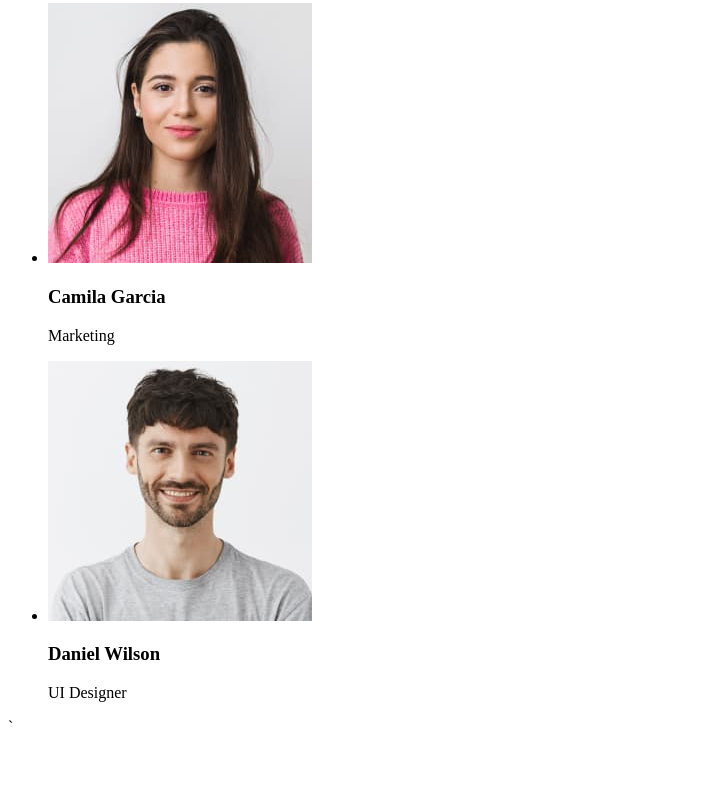
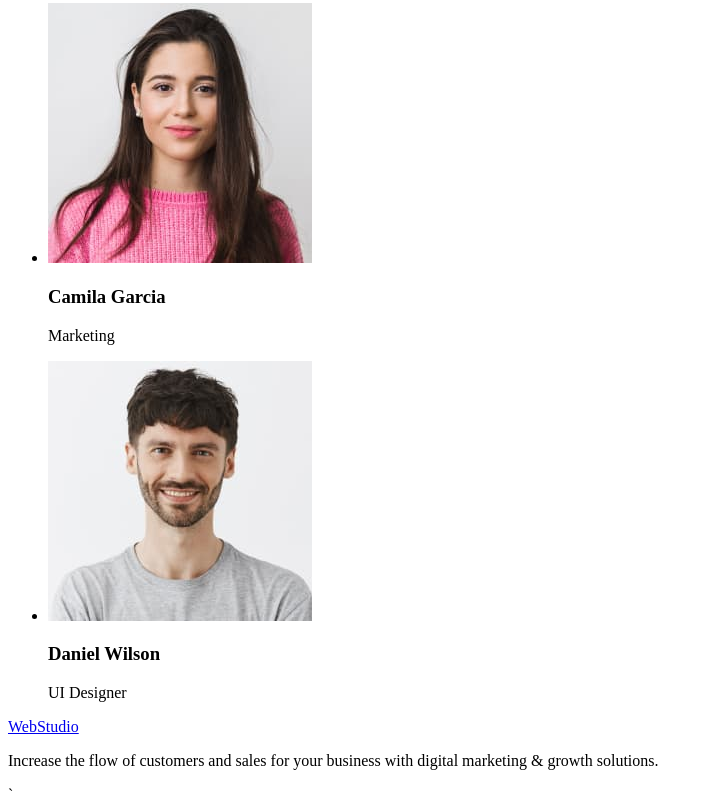
Before and after one commit to YuriyBeregovoy/goit-markup-hw-01, a plain HTML site: page index.html in a window 1280 px wide. Shown: the part 2351-3163 px from the top of the page, without its empty margins (0-709 px from the left). Before the commit the page ends 3095 px from the top, so only its background shows below. Drawn offline with Linux system fonts and the light colour scheme.

Commit message:
created footer

```diff
--- a/index.html
+++ b/index.html
@@ -141,6 +141,14 @@
         </ul>
       </section>
     </main>
+    <!-- footer -->
+    <footer>
+      <a href="./index.html">WebStudio</a>
+      <p>
+        Increase the flow of customers and sales for your business with digital
+        marketing & growth solutions.
+      </p>
+    </footer>
   </body>
 </html>
 `
```
